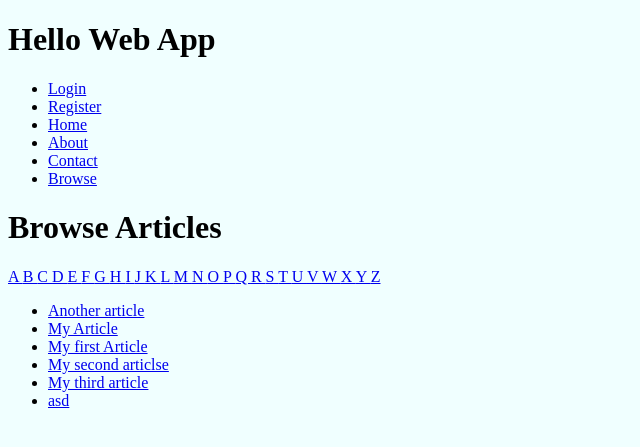
After one commit to dacianmujdar/helloweb, a Django app: page /browse/name/ in a window 1280 px wide. The commit adds this page. Shown: the top 447 px of the page, without its empty margins (0-640 px from the left). Run offline with Django 3.2, Linux system fonts and the light colour scheme; data comes from the database, SQL or seed files in the repository; both versions use the stored data as it was after the commit.

Commit message:
added browsing

```diff
--- a/collection/templates/base.html
+++ b/collection/templates/base.html
@@ -42,6 +42,10 @@
                  <li>
                      <a href="{% url 'contact' %}">Contact</a>
                  </li>
+                 <li>
+                     <a href="{% url 'browse' %}">Browse</a>
+                 </li>
+
              </ul>
          </nav>
      </header>
--- /dev/null
+++ b/collection/templates/search/search.html
@@ -0,0 +1,29 @@
+{% extends 'base.html' %}
+{% block title %}
+    Browse - {{ block.super }}
+{% endblock title %}
+
+{% block content %}
+    <h1>
+        Browse Articles{% if initial %} Starting with '{{ initial|title }}'{% endif %}
+    </h1>
+
+    {% for letter in 'abcdefghijklmnopqrstuvwxyz' %}
+    <a href="{% url 'browse_by_name' initial=letter %}"
+        {% if initial == letter %}class="active"{% endif %}>
+        {{ letter|upper }}
+    </a>
+    {% endfor %}
+
+    <ul>
+        {% for article in articles %}
+        <li>
+            <a href="{% url 'article_detail' slug=article.slug %}">
+                {{ article.name }}
+            </a>
+        </li>
+        {% empty %}
+        <li>Sorry, no results!</li>
+        {% endfor %}
+    </ul>
+{% endblock content %}
--- a/collection/views.py
+++ b/collection/views.py
@@ -55,3 +55,16 @@ def create_article(request):
     return render(request, 'articles/create_article.html', {
         'form': form,
     })
+
+
+def browse_by_name(request, initial=None):
+    if initial:
+        articles = Article.objects.filter(
+             name__istartswith=initial).order_by('name')
+    else:
+        articles = Article.objects.all().order_by('name')
+
+    return render(request, 'search/search.html', {
+        'articles': articles,
+        'initial': initial,
+    })
--- a/hellowebapp/urls.py
+++ b/hellowebapp/urls.py
@@ -20,11 +20,11 @@ urlpatterns = [
     url(r'^articles/(?P<slug>[-\w]+)/edit/$',
         views.edit_article, name='edit_article'),
 
-    # url(r'^browse/$', RedirectView.as_view(pattern_name='browse')),
-    # url(r'^browse/name/$',
-    #     views.browse_by_name, name='browse'),
-    # url(r'^browse/name/(?P<initial>[-\w]+)/$',
-    #     views.browse_by_name, name='browse_by_name'),
+    url(r'^browse/$', RedirectView.as_view(pattern_name='browse')),
+    url(r'^browse/name/$',
+        views.browse_by_name, name='browse'),
+    url(r'^browse/name/(?P<initial>[-\w]+)/$',
+        views.browse_by_name, name='browse_by_name'),
 
     # password reset urls
     url(r'^accounts/password/reset/$', password_reset,
```
Also changed, not shown: db.sqlite3.
